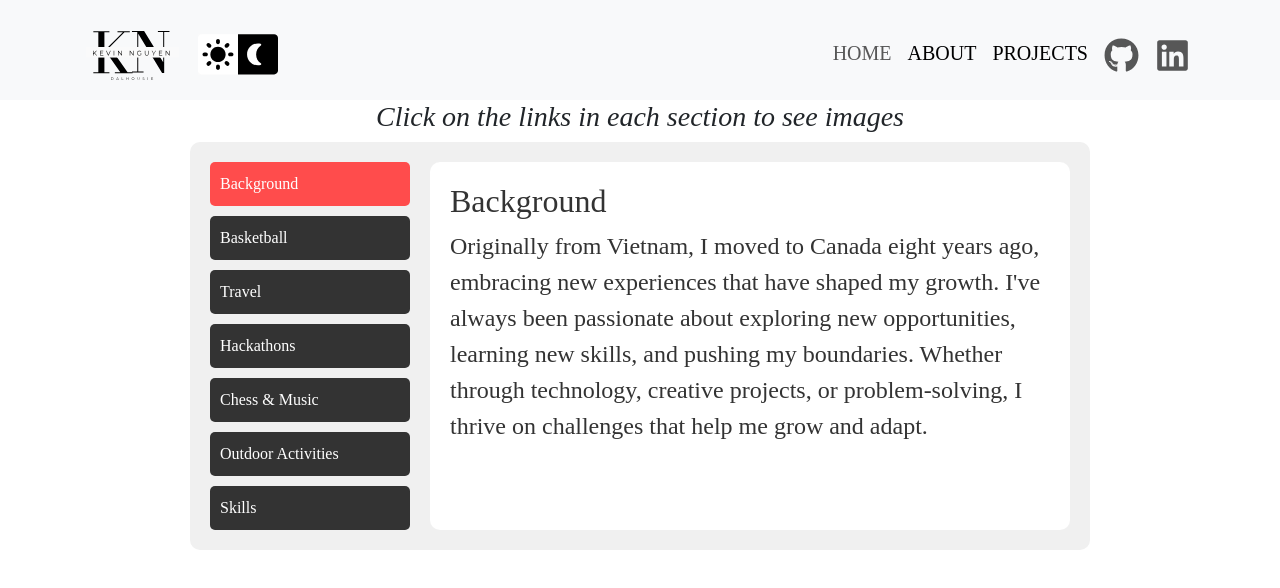
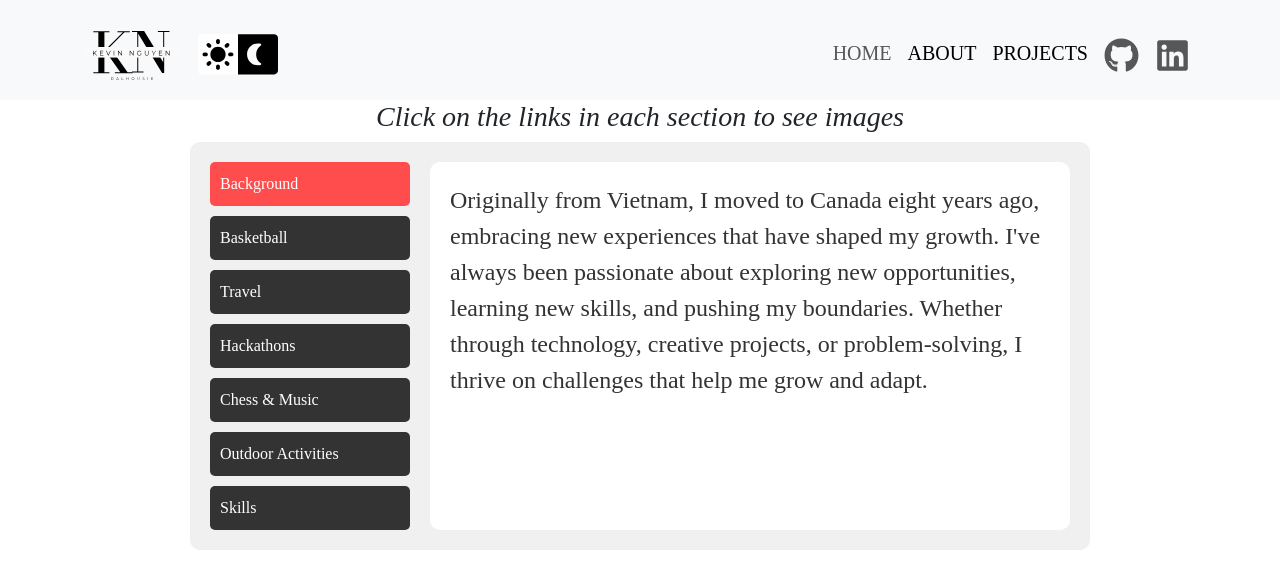
Before and after one commit to KevinDal2027/KevinPortfolio, a React (Vite) app: page /about in a window 1280 px wide. Shown: the top 588 px of the page. Built offline with nearby package versions, Linux system fonts and the light colour scheme.

Commit message:
Visibility in about

```diff
--- a/src/components/About.jsx
+++ b/src/components/About.jsx
@@ -23,7 +23,6 @@ const About = ({ darkMode }) => {
       case 'background':
         return (
           <div>
-            <h2>Background</h2>
             <p>
             Originally from Vietnam, I moved to Canada eight years ago, embracing new experiences that have shaped my growth. I've always been passionate about exploring new opportunities, learning new skills, and pushing my boundaries. Whether through technology, creative projects, or problem-solving, I thrive on challenges that help me grow and adapt.
             </p>
@@ -77,7 +76,6 @@ const About = ({ darkMode }) => {
       case 'skills':
         return (
           <div>
-            <h2>Skills</h2>
             <p>
               Here are some of the skills I've developed over the years:
               <ul>
```
